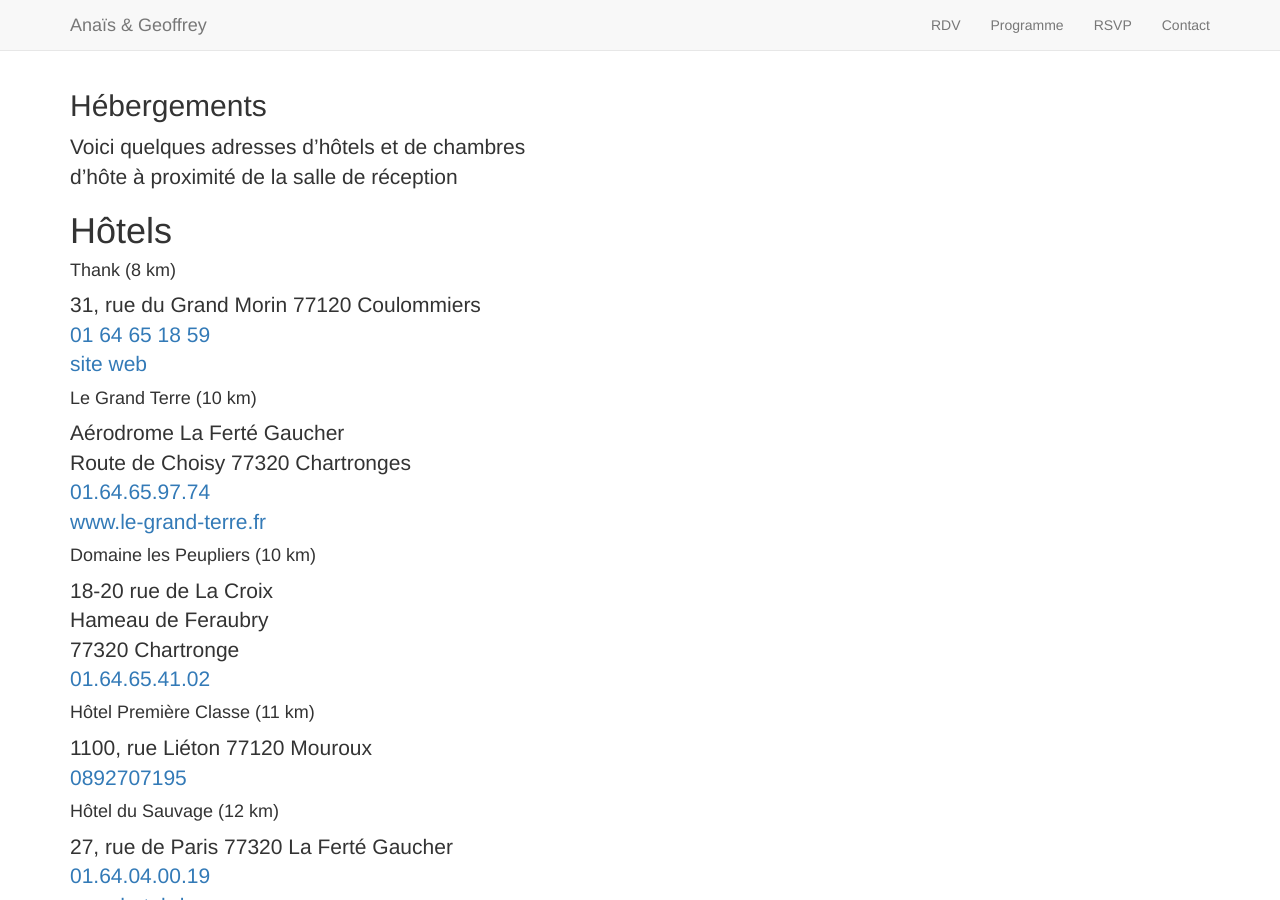
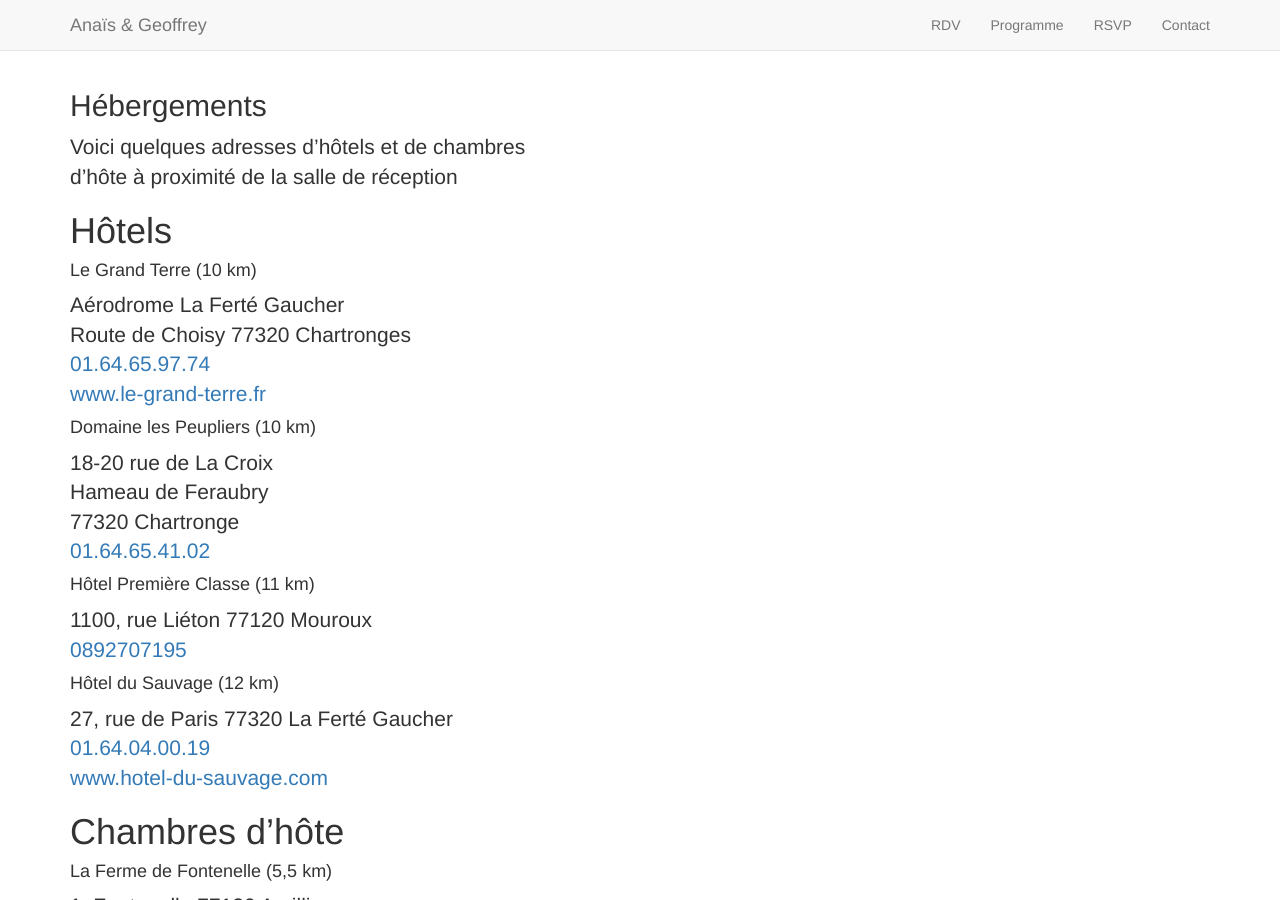
Before and after one commit to GeoffreyMetais/wedsite, a Jekyll site: the page built from _posts/2014-09-23-hebergement.markdown, in a window 1280 px wide and 900 px high, scrolled down 690 px. Built offline with Jekyll 4.4.1, drawn with Linux system fonts in a browser that asks for light colours; nearby versions of some CDN libraries; library files that are not in the unit come from our copies.

Commit message:
Remove crappy hotel

```diff
--- a/_posts/2014-09-23-hebergement.markdown
+++ b/_posts/2014-09-23-hebergement.markdown
@@ -10,11 +10,6 @@ description: |
 Voici quelques adresses d'hôtels et de chambres d'hôte à proximité de la salle de réception
 
 # Hôtels
-
-#### Thank (8 km)
-31, rue du Grand Morin 77120 Coulommiers
-[01 64 65 18 59](tel:01 64 65 18 59)
-[site web](http://www.hotelclasseco.com/coulommiers.html){:target="_blank"}
 
 #### Le Grand Terre (10 km)
 Aérodrome La Ferté Gaucher
```
